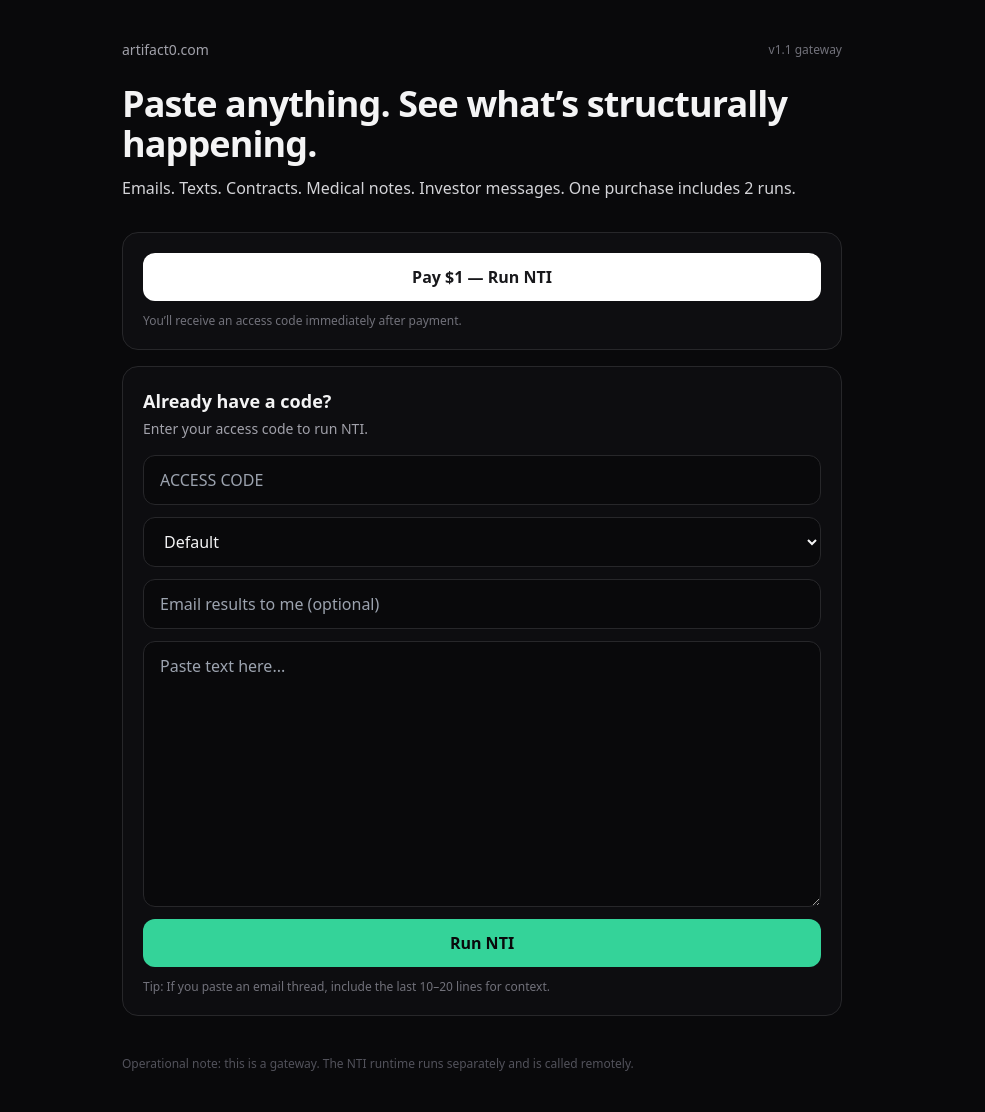
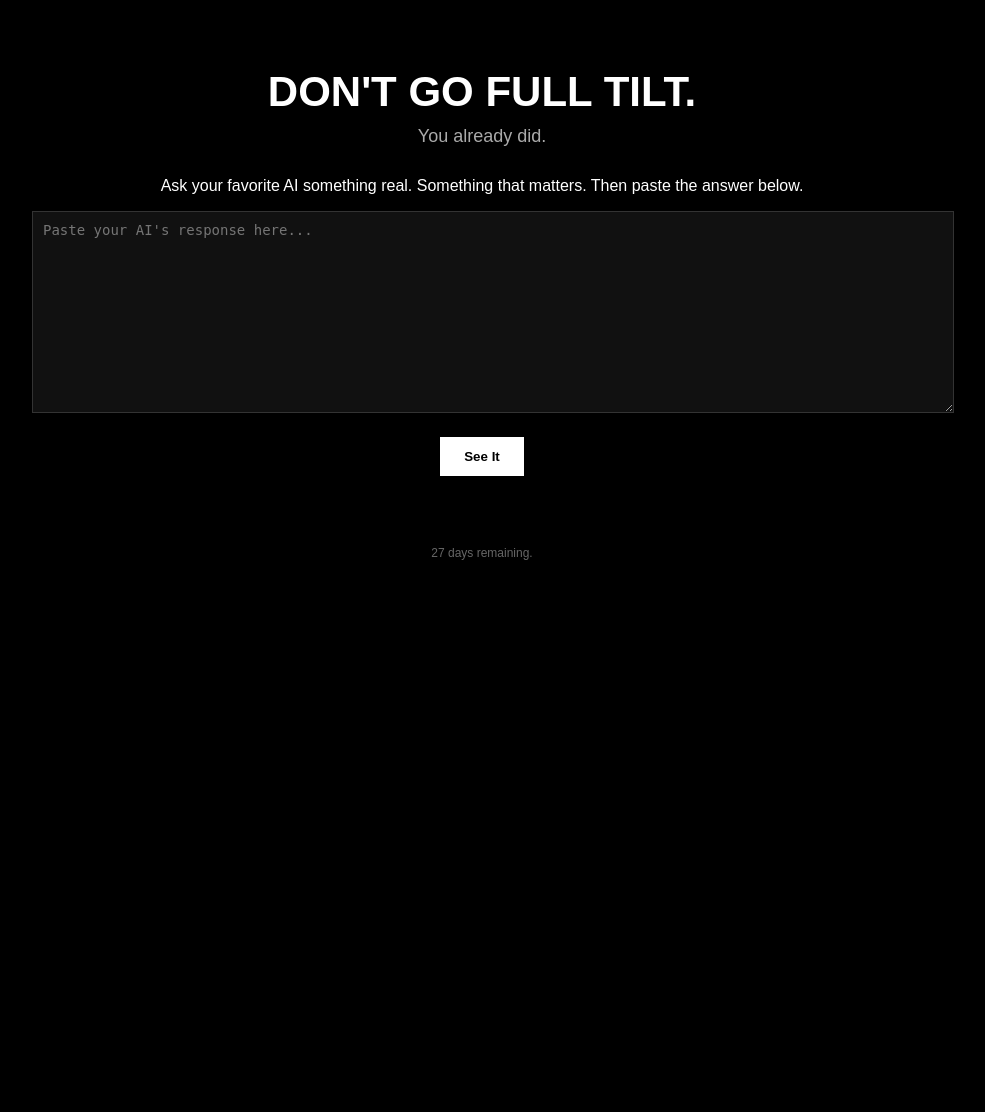
Before and after one commit to Jame-Artifact-Zero/artifact-zero-gateway, a Flask app: page / in a window 1280 px wide. Shown: the whole page, without its empty margins (158-1143 px from the left). After the commit the page ends 560 px from the top, so only its background shows below. Run offline with Flask 3, Linux system fonts and the light colour scheme; some libraries are stand-ins or nearby versions.

Commit message:
your message

```diff
--- a/app.py
+++ b/app.py
@@ -464,3 +464,29 @@ def admin_state():
 if __name__ == "__main__":
     port = int(os.getenv("PORT", "5000"))
     app.run(host="0.0.0.0", port=port, debug=False)
+
+@app.route("/nti-public", methods=["POST"])
+def nti_public():
+
+    data = request.get_json(silent=True) or {}
+    input_text = data.get("input", "")
+    mode = data.get("mode", "default")
+
+    # Hard public limits
+    if not input_text or not input_text.strip():
+        return jsonify({"error": "Missing input"}), 400
+
+    if len(input_text) > 5000:
+        return jsonify({"error": "Input too large (public limit 5000 chars)"}), 400
+
+    result = run_nti(input_text=input_text, mode=mode)
+
+    status = 200
+    if result.get("blocked") and result.get("reason") == "RATE_LIMIT":
+        status = 429
+    if result.get("blocked") and result.get("flags"):
+        status = 400
+    if result.get("error"):
+        status = 500
+
+    return jsonify(result), status
--- a/templates/index.html
+++ b/templates/index.html
@@ -1,81 +1,156 @@
-<!-- =========================
-FILE: templates/index.html
-========================= -->
-<!doctype html>
+<!DOCTYPE html>
 <html lang="en">
 <head>
-  <meta charset="utf-8" />
-  <meta name="viewport" content="width=device-width,initial-scale=1" />
-  <title>Artifact Zero — Paste anything. Get structural clarity.</title>
-  <script src="https://cdn.tailwindcss.com"></script>
+<meta charset="UTF-8">
+<meta name="viewport" content="width=device-width, initial-scale=1.0">
+<title>Don't Go Full Tilt</title>
+<style>
+body {
+    margin: 0;
+    font-family: Arial, sans-serif;
+    background-color: #000;
+    color: #fff;
+    text-align: center;
+}
+
+.container {
+    padding: 40px 20px;
+    max-width: 900px;
+    margin: auto;
+}
+
+h1 {
+    font-size: 42px;
+    margin-bottom: 10px;
+}
+
+.subtitle {
+    font-size: 18px;
+    color: #aaa;
+    margin-bottom: 30px;
+}
+
+textarea {
+    width: 100%;
+    height: 180px;
+    margin-bottom: 20px;
+    background: #111;
+    color: #fff;
+    border: 1px solid #333;
+    padding: 10px;
+    font-size: 14px;
+}
+
+button {
+    background: #fff;
+    color: #000;
+    padding: 12px 24px;
+    border: none;
+    cursor: pointer;
+    font-weight: bold;
+    margin-bottom: 30px;
+}
+
+button:hover {
+    background: #ccc;
+}
+
+.results {
+    display: flex;
+    flex-direction: column;
+    gap: 20px;
+}
+
+.box {
+    background: #111;
+    padding: 20px;
+    border: 1px solid #333;
+    text-align: left;
+    white-space: pre-wrap;
+}
+
+.footer {
+    margin-top: 40px;
+    font-size: 12px;
+    color: #666;
+}
+@media(min-width: 800px){
+    .results {
+        flex-direction: row;
+    }
+    .box {
+        width: 50%;
+    }
+}
+</style>
 </head>
-<body class="bg-zinc-950 text-zinc-100">
-  <div class="max-w-3xl mx-auto px-6 py-10">
-    <div class="flex items-center justify-between">
-      <div class="text-sm text-zinc-400">artifact0.com</div>
-      <div class="text-xs text-zinc-500">v1.1 gateway</div>
+<body>
+
+<div class="container">
+
+<h1>DON'T GO FULL TILT.</h1>
+<div class="subtitle">You already did.</div>
+
+<p>
+Ask your favorite AI something real.
+Something that matters.
+Then paste the answer below.
+</p>
+
+<textarea id="original" placeholder="Paste your AI's response here..."></textarea>
+
+<button onclick="runComparison()">See It</button>
+
+<div class="results" id="results" style="display:none;">
+    <div class="box">
+        <h3>Original</h3>
+        <div id="originalOutput"></div>
     </div>
+    <div class="box">
+        <h3>NTI Response</h3>
+        <div id="ntiOutput"></div>
+    </div>
+</div>
 
-    <h1 class="mt-6 text-4xl font-semibold tracking-tight">
-      Paste anything. See what’s structurally happening.
-    </h1>
-    <p class="mt-3 text-zinc-300">
-      Emails. Texts. Contracts. Medical notes. Investor messages.
-      One purchase includes <span class="font-medium">{{ max_runs }}</span> runs.
-    </p>
+<div class="footer">
+27 days remaining.
+</div>
 
-    <div class="mt-8 grid gap-4">
-      <form action="/create-checkout-session" method="post" class="bg-zinc-900/40 border border-zinc-800 rounded-2xl p-5">
-        {% if ref %}
-          <input type="hidden" name="ref" value="{{ ref }}" />
-          <div class="text-xs text-zinc-400 mb-3">Referral: <span class="text-zinc-200">{{ ref }}</span></div>
-        {% endif %}
+</div>
 
-        <button type="submit"
-          class="w-full rounded-xl bg-white text-zinc-900 font-semibold py-3 hover:bg-zinc-200 transition">
-          Pay $1 — Run NTI
-        </button>
+<script>
 
-        <div class="mt-3 text-xs text-zinc-500">
-          You’ll receive an access code immediately after payment.
-        </div>
-      </form>
+async function runComparison() {
+    const text = document.getElementById("original").value.trim();
+    if (!text) return alert("Paste something first.");
 
-      <div class="bg-zinc-900/30 border border-zinc-800 rounded-2xl p-5">
-        <h2 class="text-lg font-semibold">Already have a code?</h2>
-        <p class="text-sm text-zinc-400 mt-1">Enter your access code to run NTI.</p>
+    document.getElementById("originalOutput").innerText = text;
+    document.getElementById("results").style.display = "flex";
 
-        <form action="/run" method="post" class="mt-4 grid gap-3">
-          <input name="code" placeholder="ACCESS CODE" required
-                 class="w-full rounded-xl bg-zinc-950 border border-zinc-800 px-4 py-3 text-zinc-100" />
+    try {
+        const response = await fetch("https://artifact-zero-gateway.onrender.com/nti", {
+            method: "POST",
+            headers: {
+                "Content-Type": "application/json",
+                "Authorization": "Bearer API_AUTH_TOKEN"
+            },
+            body: JSON.stringify({ input: text })
+        });
 
-          <select name="mode" class="w-full rounded-xl bg-zinc-950 border border-zinc-800 px-4 py-3 text-zinc-100">
-            <option value="default">Default</option>
-            <option value="fast">Fast</option>
-            <option value="strong">Strong</option>
-          </select>
+        const data = await response.json();
 
-          <input name="email" type="email" placeholder="Email results to me (optional)"
-                 class="w-full rounded-xl bg-zinc-950 border border-zinc-800 px-4 py-3 text-zinc-100" />
+        if (data.output) {
+            document.getElementById("ntiOutput").innerText = data.output;
+        } else {
+            document.getElementById("ntiOutput").innerText = JSON.stringify(data, null, 2);
+        }
 
-          <textarea name="text_input" rows="10" placeholder="Paste text here..." required
-                    class="w-full rounded-xl bg-zinc-950 border border-zinc-800 px-4 py-3 text-zinc-100"></textarea>
+    } catch (err) {
+        document.getElementById("ntiOutput").innerText = "Error connecting to NTI.";
+    }
+}
 
-          <button type="submit"
-                  class="w-full rounded-xl bg-emerald-400 text-zinc-950 font-semibold py-3 hover:bg-emerald-300 transition">
-            Run NTI
-          </button>
+</script>
 
-          <div class="text-xs text-zinc-500">
-            Tip: If you paste an email thread, include the last 10–20 lines for context.
-          </div>
-        </form>
-      </div>
-    </div>
-
-    <div class="mt-10 text-xs text-zinc-600">
-      Operational note: this is a gateway. The NTI runtime runs separately and is called remotely.
-    </div>
-  </div>
 </body>
 </html>
```
Also changed, not shown: requirements.txt (line endings or trailing spaces).
